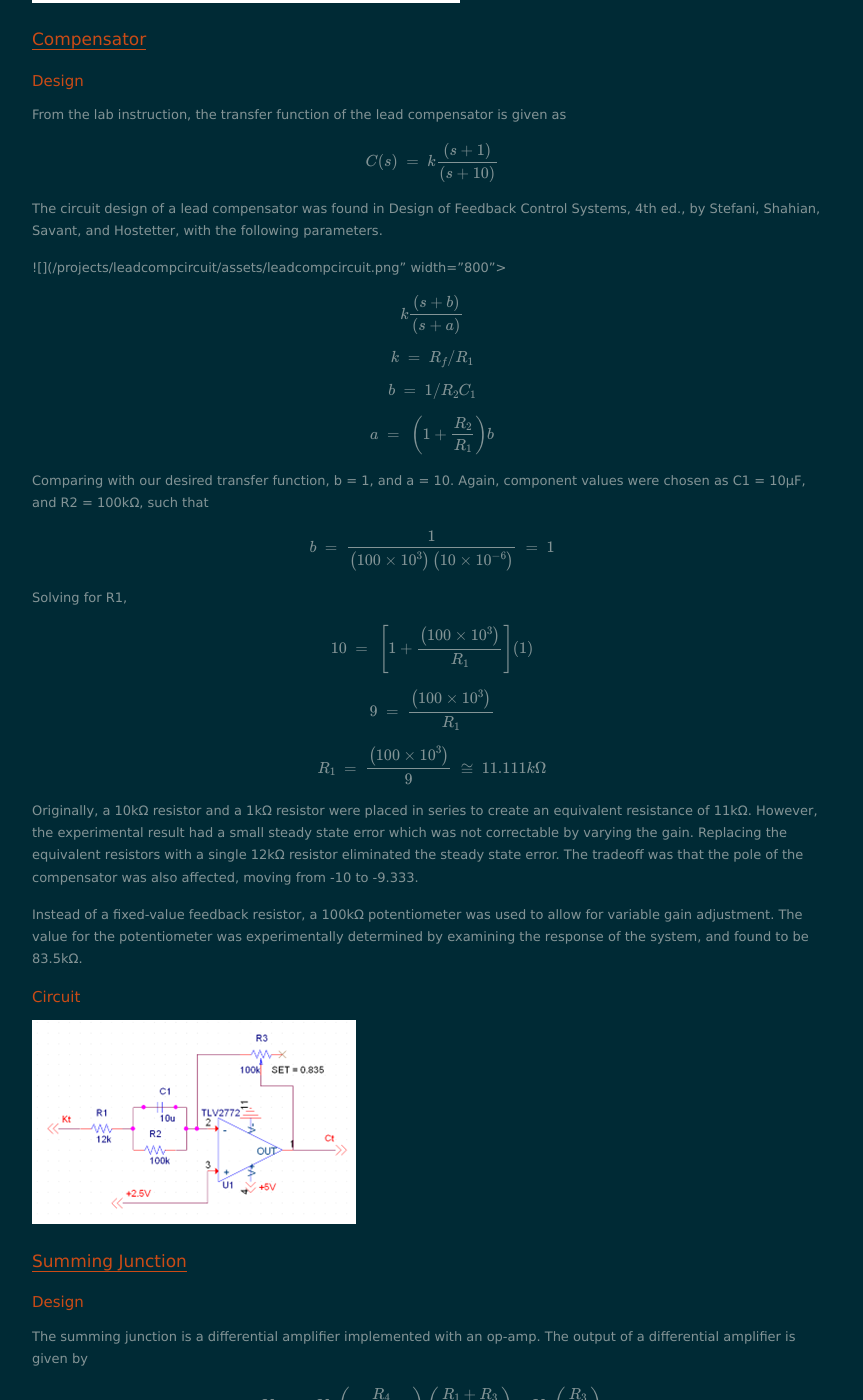
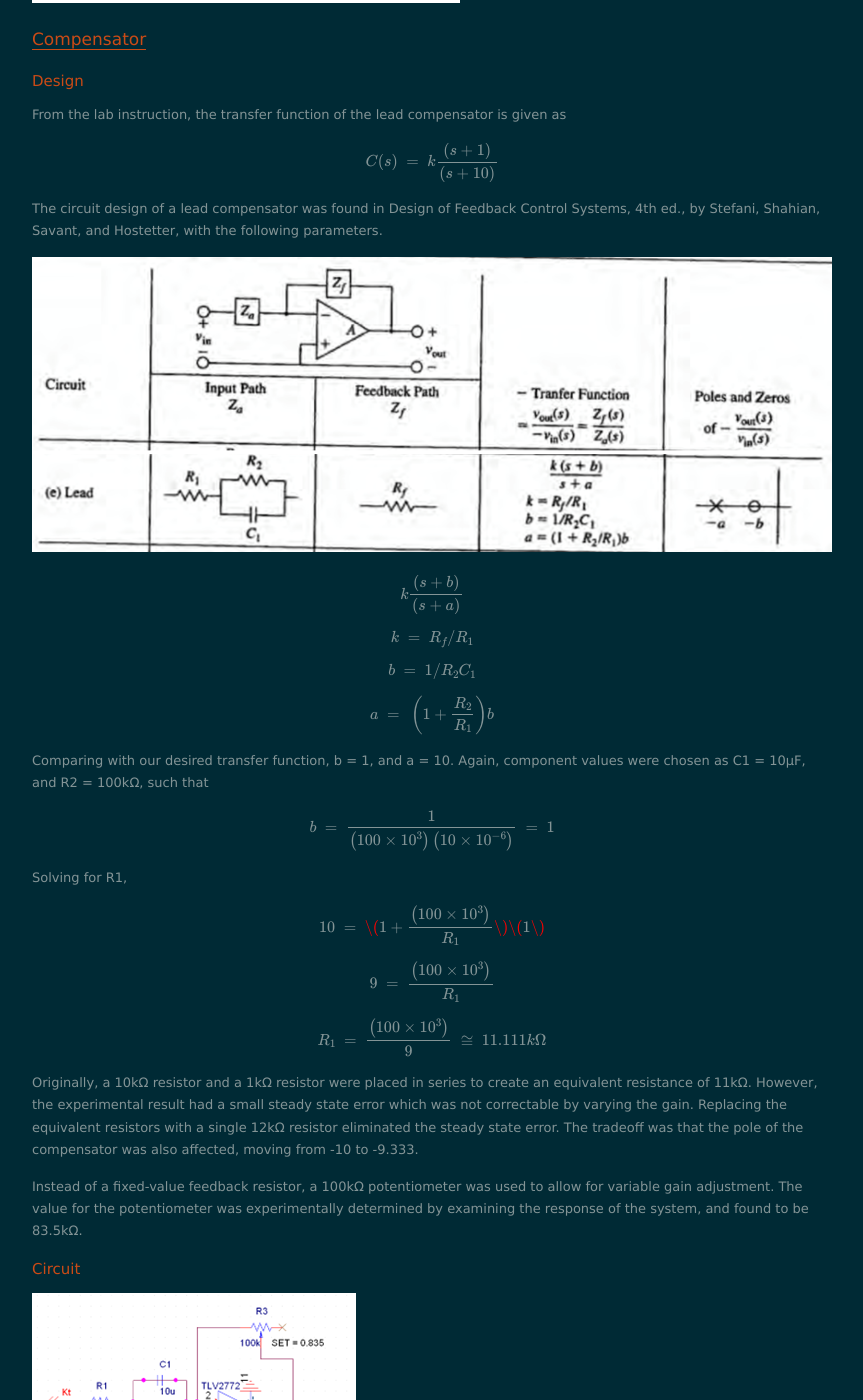
Before and after one commit to nolanschan/nolanschan.github.io, a Jekyll site: the page built from projects/leadcompcircuit/detail.markdown, in a window 1280 px wide and 1400 px high, scrolled down 1160 px. Shown: the whole window, without its empty margins (208-1071 px from the left). Built offline with Jekyll 4.4.1, drawn with Linux system fonts in a browser that asks for light colours; nearby versions of some CDN libraries; formulas are drawn with MathJax 3.

Commit message:
Update detail.markdown

```diff
--- a/projects/leadcompcircuit/detail.markdown
+++ b/projects/leadcompcircuit/detail.markdown
@@ -52,7 +52,7 @@
 
   The circuit design of a lead compensator was found in Design of Feedback Control Systems, 4th ed., by Stefani, Shahian, Savant, and Hostetter, with the following parameters.
 
-![](/projects/leadcompcircuit/assets/leadcompcircuit.png" width="800">
+![](/projects/leadcompcircuit/assets/leadcompcircuit.png)
 
 $$k\frac{\left(s+b\right)}{\left(s+a\right)}$$
 
@@ -68,7 +68,7 @@
 
   Solving for R1,
 
-$$10\ =\ \left[1+\frac{\left(100\times{10}^3\right)}{R_1}\right](1)$$
+$$10\ =\ \(1+\frac{\left(100\times{10}^3\right)}{R_1}\)\(1\)$$
 
 $$9\ =\ \frac{\left(100\times{10}^3\right)}{R_1}$$
 
```
